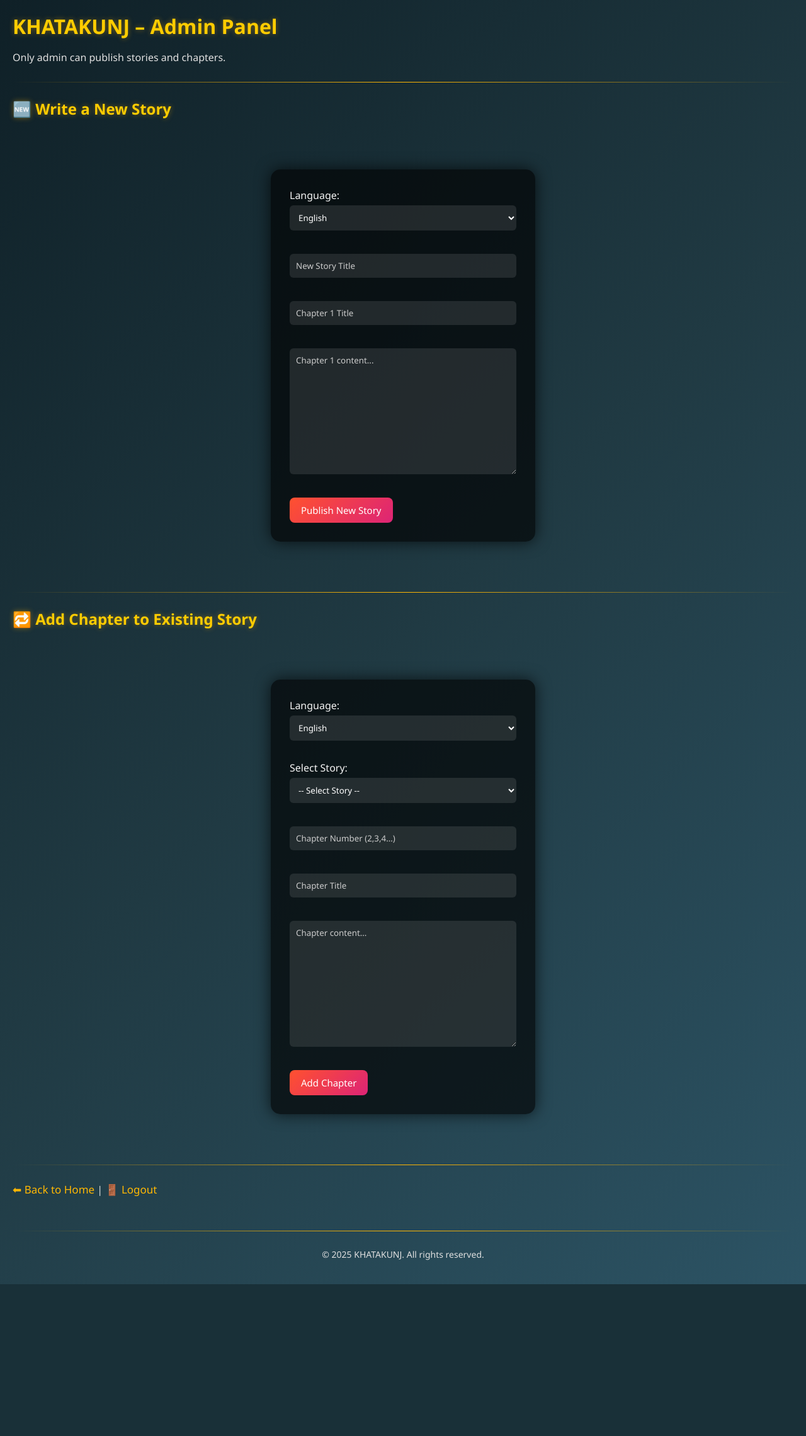
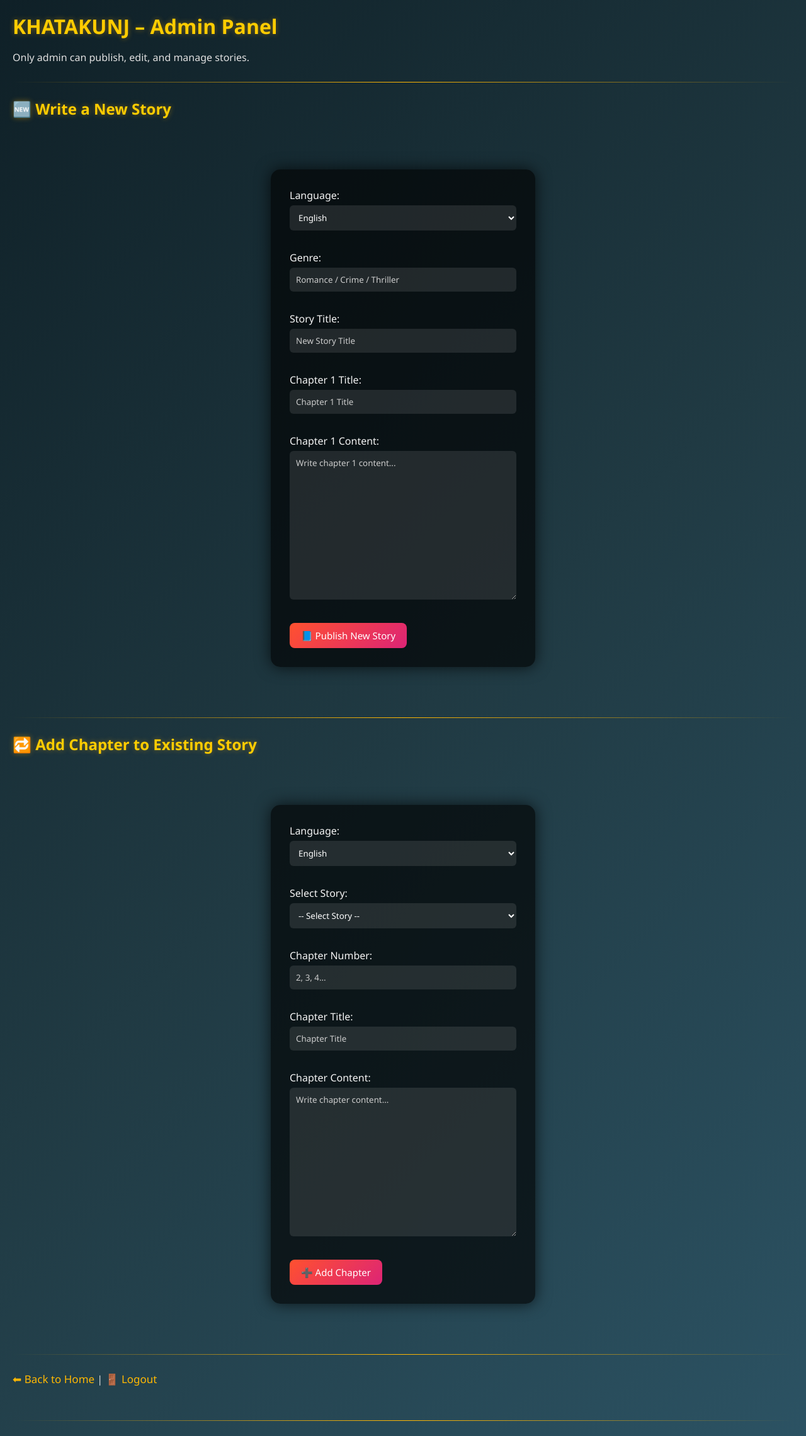
Before and after one commit to prajwalnaik01-png/khathakunj, a Flask app: template templates/admin.html in a window 1280 px wide. Shown: the top 2280 px of the page at 63% size. Before the commit the page ends 2039 px from the top, so only its background shows below. Run offline with Flask 3, Linux system fonts and the light colour scheme; the template is opened without the code that fills it, so the values that code supplies are empty.

Commit message:
Update admin.html

```diff
--- a/templates/admin.html
+++ b/templates/admin.html
@@ -8,7 +8,7 @@
 
 <h1>KHATAKUNJ – Admin Panel</h1>
 
-<p>Only admin can publish stories and chapters.</p>
+<p>Only admin can publish, edit, and manage stories.</p>
 
 <hr>
 
@@ -26,13 +26,28 @@
     <option value="bn">Bengali</option>
   </select><br><br>
 
-  <input name="story_title" placeholder="New Story Title" required><br><br>
+  <label>Genre:</label><br>
+  <input name="genre"
+         placeholder="Romance / Crime / Thriller"
+         required><br><br>
 
-  <input name="chapter_title" placeholder="Chapter 1 Title" required><br><br>
+  <label>Story Title:</label><br>
+  <input name="story_title"
+         placeholder="New Story Title"
+         required><br><br>
 
-  <textarea name="content" rows="10" placeholder="Chapter 1 content..." required></textarea><br><br>
+  <label>Chapter 1 Title:</label><br>
+  <input name="chapter_title"
+         placeholder="Chapter 1 Title"
+         required><br><br>
 
-  <button type="submit">Publish New Story</button>
+  <label>Chapter 1 Content:</label><br>
+  <textarea name="content"
+            rows="12"
+            placeholder="Write chapter 1 content..."
+            required></textarea><br><br>
+
+  <button type="submit">📘 Publish New Story</button>
 </form>
 
 <hr>
@@ -59,13 +74,23 @@
     {% endfor %}
   </select><br><br>
 
-  <input name="chapter_no" placeholder="Chapter Number (2,3,4...)" required><br><br>
+  <label>Chapter Number:</label><br>
+  <input name="chapter_no"
+         placeholder="2, 3, 4..."
+         required><br><br>
 
-  <input name="chapter_title" placeholder="Chapter Title" required><br><br>
+  <label>Chapter Title:</label><br>
+  <input name="chapter_title"
+         placeholder="Chapter Title"
+         required><br><br>
 
-  <textarea name="content" rows="10" placeholder="Chapter content..." required></textarea><br><br>
+  <label>Chapter Content:</label><br>
+  <textarea name="content"
+            rows="12"
+            placeholder="Write chapter content..."
+            required></textarea><br><br>
 
-  <button type="submit">Add Chapter</button>
+  <button type="submit">➕ Add Chapter</button>
 </form>
 
 <hr>
```
